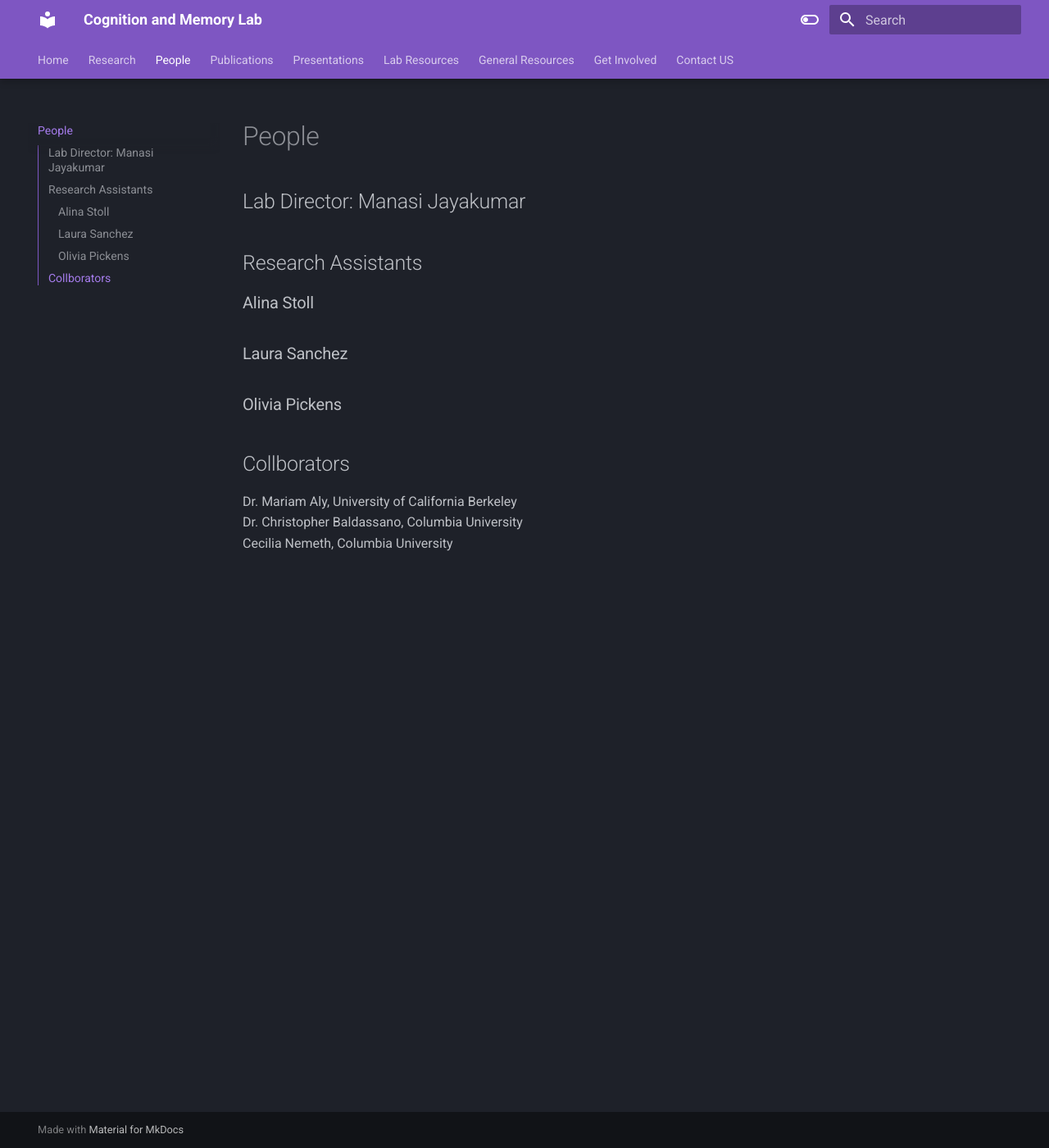
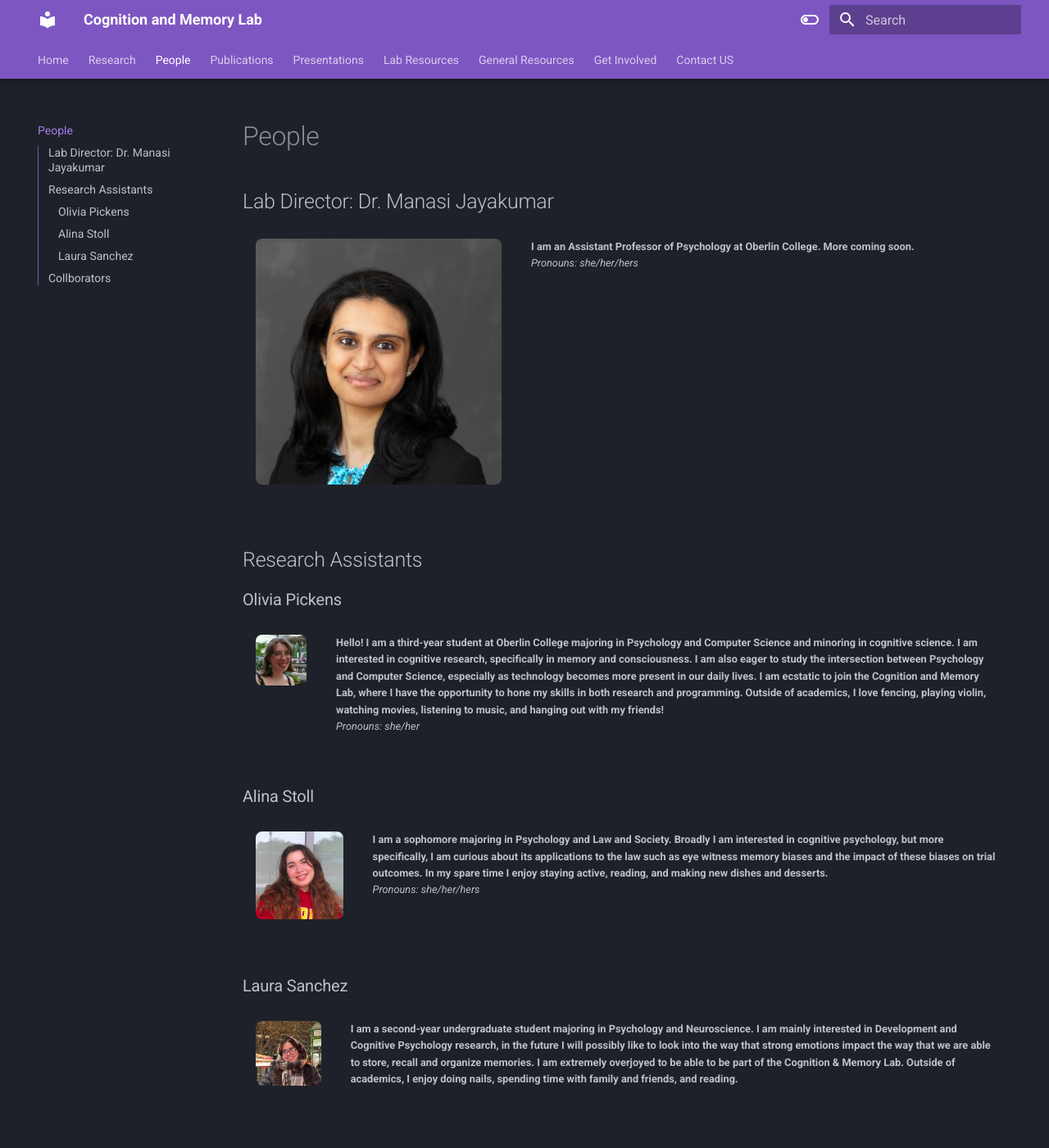
Before and after one commit to manasijkumar/CML-website, an MkDocs documentation site: the page built from docs/people.md, in a window 1280 px wide and 1400 px high. Shown: the whole window at 82% size. Built offline with MkDocs 1.6.1 and Material for MkDocs 9.7.7, drawn with Linux system fonts in a browser that asks for light colours.

Commit message:
Adding people with images but images not working as expected.

```diff
--- a/docs/people.md
+++ b/docs/people.md
@@ -2,17 +2,66 @@
 
 # People
 
-## Lab Director: Manasi Jayakumar
+## Lab Director: Dr. Manasi Jayakumar
+
+<table style="border: none;">
+  <tr>
+    <td style="border: none; vertical-align: top; padding-right: 20px;">
+      <img src="/static/images/Jayakumar_Manasi_resized.jpeg" style="border-radius:8px;">
+    </td>
+    <td style="border: none; vertical-align: top;">
+      <b> I am an Assistant Professor of Psychology at Oberlin College. More coming soon.  </b><br>
+      <i>Pronouns: she/her/hers</i><br>
+    </td>
+  </tr>
+</table>
 
 
 ## Research Assistants
 
+### Olivia Pickens
+
+<table style="border: none;">
+  <tr>
+    <td style="border: none; vertical-align: top; padding-right: 20px;">
+      <!-- Replace with actual image path if available -->
+      <img src="/static/images/Pickens_Olivia_resized.jpeg" style="border-radius:8px;">
+    </td>
+    <td style="border: none; vertical-align: top;">
+      <b> Hello! I am a third-year student at Oberlin College majoring in Psychology and Computer Science and minoring in cognitive science. I am interested in cognitive research, specifically in memory and consciousness. I am also eager to study the intersection between Psychology and Computer Science, especially as technology becomes more present in our daily lives. I am ecstatic to join the Cognition and Memory Lab, where I have the opportunity to hone my skills in both research and programming. Outside of academics, I love fencing, playing violin, watching movies, listening to music, and hanging out with my friends! </b><br>
+      <i>Pronouns: she/her </i>
+    </td>
+  </tr>
+</table>
+
 
 ### Alina Stoll
 
+<table style="border: none;">
+  <tr>
+    <td style="border: none; vertical-align: top; padding-right: 20px;">
+      <img src="/static/images/Stoll_Alina_resized.jpeg" style="border-radius:8px;">
+    </td>
+    <td style="border: none; vertical-align: top;">
+      <b>I am a sophomore majoring in Psychology and Law and Society. Broadly I am interested in cognitive psychology, but more specifically, I am curious about its applications to the law such as eye witness memory biases and the impact of these biases on trial outcomes. In my spare time I enjoy staying active, reading, and making new dishes and desserts. </b> <br>
+      <i>Pronouns: she/her/hers</i>
+    </td>
+  </tr>
+</table>
+
+
 ### Laura Sanchez
 
-### Olivia Pickens
+<table style="border: none;">
+  <tr>
+    <td style="border: none; vertical-align: top; padding-right: 20px;">
+      <img src="/static/images/Sanchez_Laura_resized.jpeg" style="border-radius:8px;">
+    </td>
+    <td style="border: none; vertical-align: top;">
+      <b> I am a second-year undergraduate student majoring in Psychology and Neuroscience. I am mainly interested in Development and Cognitive Psychology research, in the future I will possibly like to look into the way that strong emotions impact the way that we are able to store, recall and organize memories. I am extremely overjoyed to be able to be part of the Cognition & Memory Lab. Outside of academics,  I enjoy doing nails, spending time with family and friends, and reading. </b>
+    </td>
+  </tr>
+</table>
 
 
 ## Collborators
--- a/mkdocs.yml
+++ b/mkdocs.yml
@@ -39,6 +39,11 @@ theme:
 
 # extra_css:
 #  - stylesheets/extra.css
+plugins:
+   - search
+#   - glightbox:
+#      width: 10%
+#      height: 10%
 
 
 markdown_extensions:
@@ -46,3 +51,6 @@ markdown_extensions:
   - admonition
   - pymdownx.details
   - pymdownx.superfences
+  - md_in_html
+  - pymdownx.blocks.caption
+  - tables
```
Also changed, not shown: README.md (+9 -0 lines), docs/index.md (+1 -1 lines), docs/resources.md (+10 -2 lines), docs/static/images/Jayakumar_Manasi_resized.jpeg (added), docs/static/images/Pickens_Olivia_resized.jpeg (added), docs/static/images/Sanchez_Laura_resized.jpeg (added), docs/static/images/Stoll_Alina.jpeg (added), docs/static/images/Stoll_Alina_resized.jpeg (added), 6 other files.
